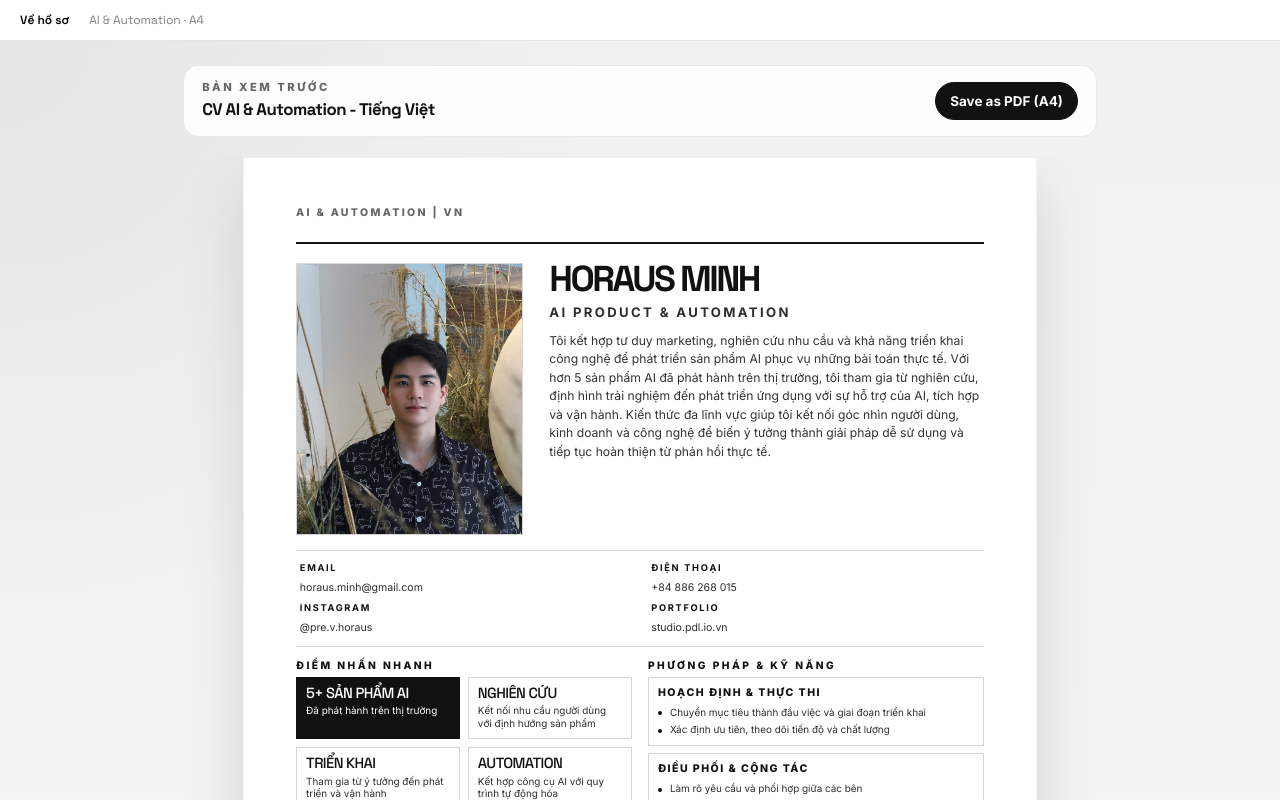
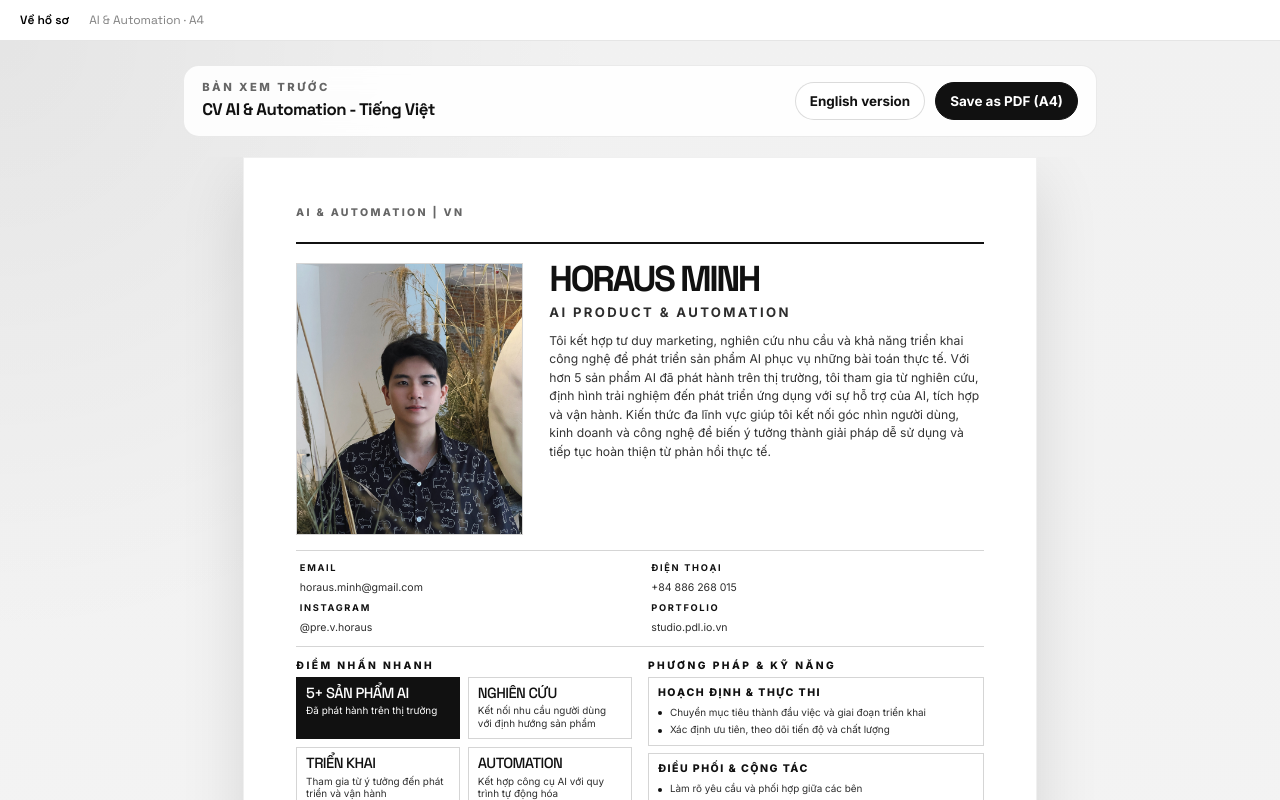
Before and after one commit to Horaus/portfolio-v3, a React (Vite) app: page /vi/team/horaus-minh/cv/ai-automation in a window 1280 px wide. Built offline with nearby package versions, Linux system fonts and the light colour scheme.

Commit message:
fix: add AI CV language switch links

```diff
--- a/public/cv-edit/cv-ai-automation-en.html
+++ b/public/cv-edit/cv-ai-automation-en.html
@@ -20,6 +20,7 @@
           <h1 class="topbar-title">CV AI & Automation - English</h1>
         </div>
         <div class="topbar-actions">
+          <a class="topbar-button" href="/vi/team/horaus-minh/cv/ai-automation/" target="_top" lang="vi">Bản tiếng Việt</a>
           <button class="topbar-button topbar-button--dark" data-print type="button">Save as PDF (A4)</button>
         </div>
       </header>
--- a/public/cv-edit/cv-ai-automation-vi.html
+++ b/public/cv-edit/cv-ai-automation-vi.html
@@ -20,6 +20,7 @@
           <h1 class="topbar-title">CV AI & Automation - Tiếng Việt</h1>
         </div>
         <div class="topbar-actions">
+          <a class="topbar-button" href="/en/team/horaus-minh/cv/ai-automation/" target="_top" lang="en">English version</a>
           <button class="topbar-button topbar-button--dark" data-print type="button">Save as PDF (A4)</button>
         </div>
       </header>
--- a/src/pages/CVMarketing.jsx
+++ b/src/pages/CVMarketing.jsx
@@ -10,7 +10,7 @@ const CVMarketing = ({ variant = 'marketing' }) => {
   const iframeRef = useRef(null);
 
   const backTo = withLangPath(lang, '/team/horaus-minh');
-  const cacheBust = '20261118-1';
+  const cacheBust = '20261118-2';
   const isAutomation = variant === 'ai-automation';
   const cvSrc = isAutomation
     ? `/cv-edit/cv-ai-automation-${lang}.html?v=${cacheBust}`
```
